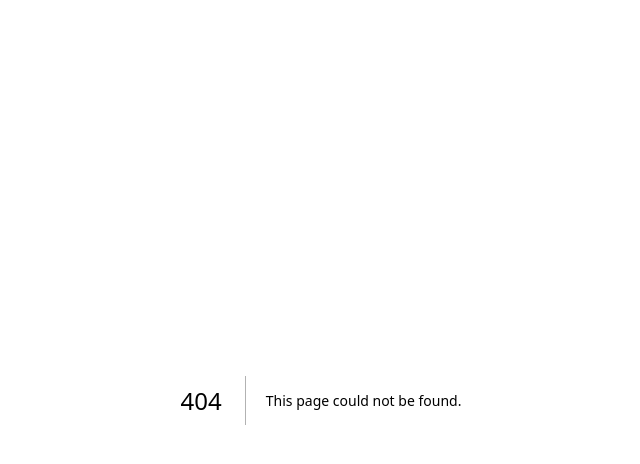
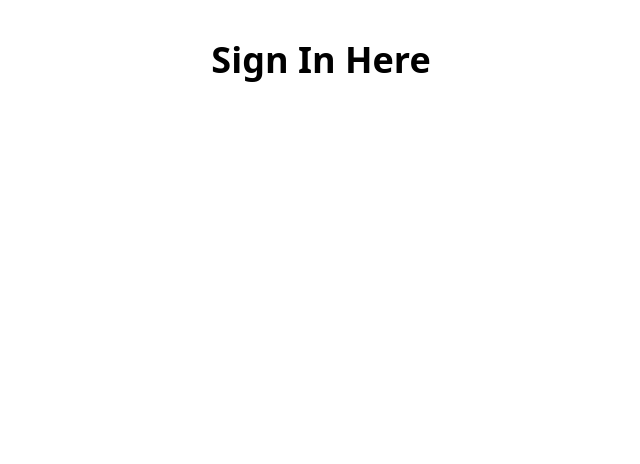
Before and after one commit to roranger216/landing-page-rse, a Next.js app: page /components/auth/signin in a window 1280 px wide. Before the commit this address had no page. Shown: the top 464 px of the page, without its empty margins (319-959 px from the left). Built offline with nearby package versions, Linux system fonts and the light colour scheme.

Commit message:
with next link to link pages sign in page

```diff
--- /dev/null
+++ b/src/pages/components/auth/signin.tsx
@@ -0,0 +1,9 @@
+import React from 'react';
+
+const Signin = () => {
+  return (
+    <h1 className="text-center font-bold text-4xl p-10">Sign In Here</h1>
+  )
+}
+
+export default Signin;
--- a/src/pages/components/header.tsx
+++ b/src/pages/components/header.tsx
@@ -1,6 +1,7 @@
 import React, { useState } from 'react'
 
 import { Link } from 'react-scroll'
+import Linked from 'next/link'
 
 const Header = () => {
 
@@ -33,7 +34,7 @@ const Header = () => {
                     <li className="text-lg p-2 font-medium hover:bg-sky-200 rounded-md ease-in duration-300">
                         <Link to="contact" spy={true} smooth={true} offset={-160} duration={500} onClick={closeMenu}>Contact</Link>
                     </li>
-                    <a href="#" className="text-lg px-4 py-1 font-medium border-2 border-sky-500 bg-white text-black hover:bg-sky-500 hover:text-white rounded-md ease-in duration-200">Sign In</a>
+                    <Linked href="/components/auth/signin" className="text-lg px-4 py-1 font-medium border-2 border-sky-500 bg-white text-black hover:bg-sky-500 hover:text-white rounded-md ease-in duration-200">Sign In</Linked>
                 </ul>
                 <div onClick={handleNav} className="block md:hidden">
                     {!nav ? <img src="https://cdn-icons-png.flaticon.com/128/7710/7710488.png" className="" width={24}></img> : <img src="https://cdn-icons-png.flaticon.com/512/1828/1828778.png" className="" width={24}></img>}
@@ -52,6 +53,7 @@ const Header = () => {
                         <li className="text-md font-medium p-2 rounded-md">
                             <Link to="contact" spy={true} smooth={true} offset={-100} duration={500} onClick={closeMenu}>Contact</Link>
                         </li>
+                        <Linked href="#" className="text-lg px-0 py-2 rounded font-medium border-2 bg-sky-600 text-white">Sign In</Linked>
                     </ul>
                 </div>
             </div>
```
